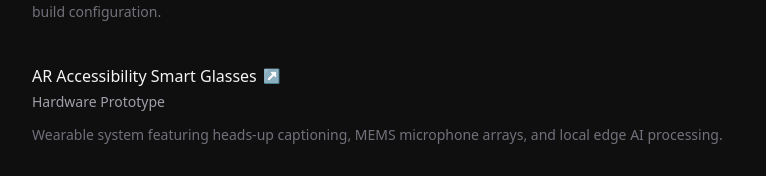
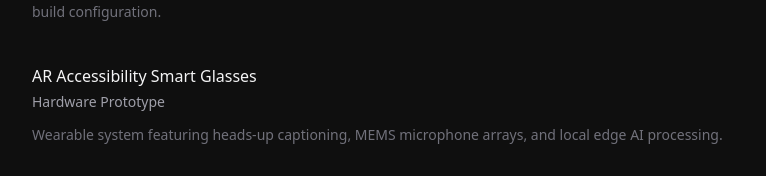
Before and after one commit to Meehir5907/portfolio, a Next.js app: page / in a window 1280 px wide. Shown: the part 714-890 px from the top of the page, without its empty margins (256-1022 px from the left). Built offline with nearby package versions, Linux system fonts and the light colour scheme.

Commit message:
conditionally render the anchor tag only if a link exists

```diff
--- a/app/page.tsx
+++ b/app/page.tsx
@@ -43,6 +43,7 @@ export default function Home() {
                 <div className="flex flex-col gap-10">
                     {projects.map((project, index) => (
                         <article key={index} className="group flex flex-col items-start">
+                            {project.link ? (
                                 <a
                                     href={project.link}
                                     target="_blank"
@@ -54,6 +55,9 @@ export default function Home() {
                                         ↗
                                     </span>
                                 </a>
+                            ) : (
+                                <h3 className="font-medium text-zinc-100">{project.title}</h3>
+                            )}
                             <p className="text-sm text-zinc-400 mt-1 mb-3">{project.subtitle}</p>
                             <p className="text-sm text-zinc-500 leading-relaxed">
                                 {project.description}
```
Lines whose indentation alone changed are shown as unchanged.
